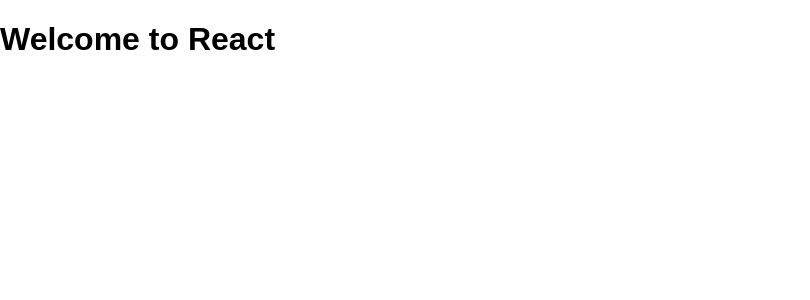
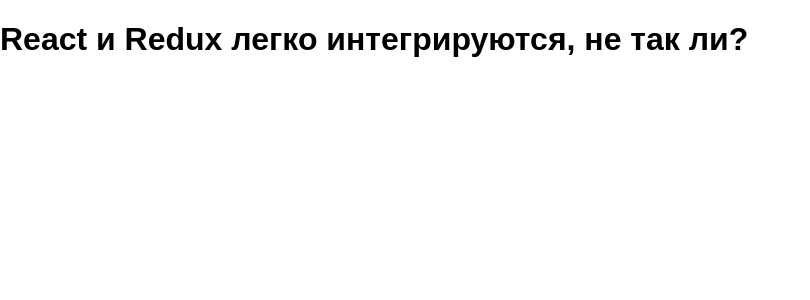
Before and after one commit to VitaliyInshakov/game-aliens, a React (Create React App) app: page / in a window 1280 px wide. Shown: the top 300 px of the page, without its empty margins (0-810 px from the left). Built offline with nearby package versions, Linux system fonts and the light colour scheme.

Commit message:
involve redux

```diff
--- a/package.json
+++ b/package.json
@@ -3,9 +3,12 @@
   "version": "0.1.0",
   "private": true,
   "dependencies": {
+    "prop-types": "^15.6.1",
     "react": "^16.2.0",
     "react-dom": "^16.2.0",
-    "react-scripts": "1.1.1"
+    "react-redux": "^5.0.7",
+    "react-scripts": "1.1.1",
+    "redux": "^3.7.2"
   },
   "scripts": {
     "start": "react-scripts start",
--- a/src/App.js
+++ b/src/App.js
@@ -1,13 +1,18 @@
 import React, { Component } from 'react';
+import PropTypes from 'prop-types';
 
 class App extends Component {
   render() {
     return (
       <div className="App">
-        <h1 className="App-title">Welcome to React</h1>
+        <h1>{this.props.message}</h1>
       </div>
     );
   }
 }
 
+App.propTypes = {
+  message: PropTypes.string.isRequired
+}
+
 export default App;
--- /dev/null
+++ b/src/containers/Game.js
@@ -0,0 +1,10 @@
+import { connect } from 'react-redux';
+import App from '../App';
+
+const mapStateToProps = state => ({
+  message: state.message
+});
+
+const Game = connect(mapStateToProps)(App);
+
+export default Game;
--- a/src/index.js
+++ b/src/index.js
@@ -1,6 +1,19 @@
 import React from 'react';
 import ReactDOM from 'react-dom';
+import { Provider } from 'react-redux';
+import { createStore } from 'redux';
 import './index.css';
-import App from './App';
+import Game from './containers/Game';
+import reducer from './reducers';
 
-ReactDOM.render(<App />, document.getElementById('root'));
+const store = createStore(
+  reducer,
+  window.__REDUX_DEVTOOLS_EXTENSION__ && window.__REDUX_DEVTOOLS_EXTENSION__()
+);
+
+ReactDOM.render(
+  <Provider store={store}>
+    <Game />
+  </Provider>,
+  document.getElementById('root')
+);
--- /dev/null
+++ b/src/reducers/index.js
@@ -0,0 +1,7 @@
+const intialState = {
+  message: 'React и Redux легко интегрируются, не так ли?'
+};
+
+export default function reducer(state = intialState) {
+  return state;
+}
```
